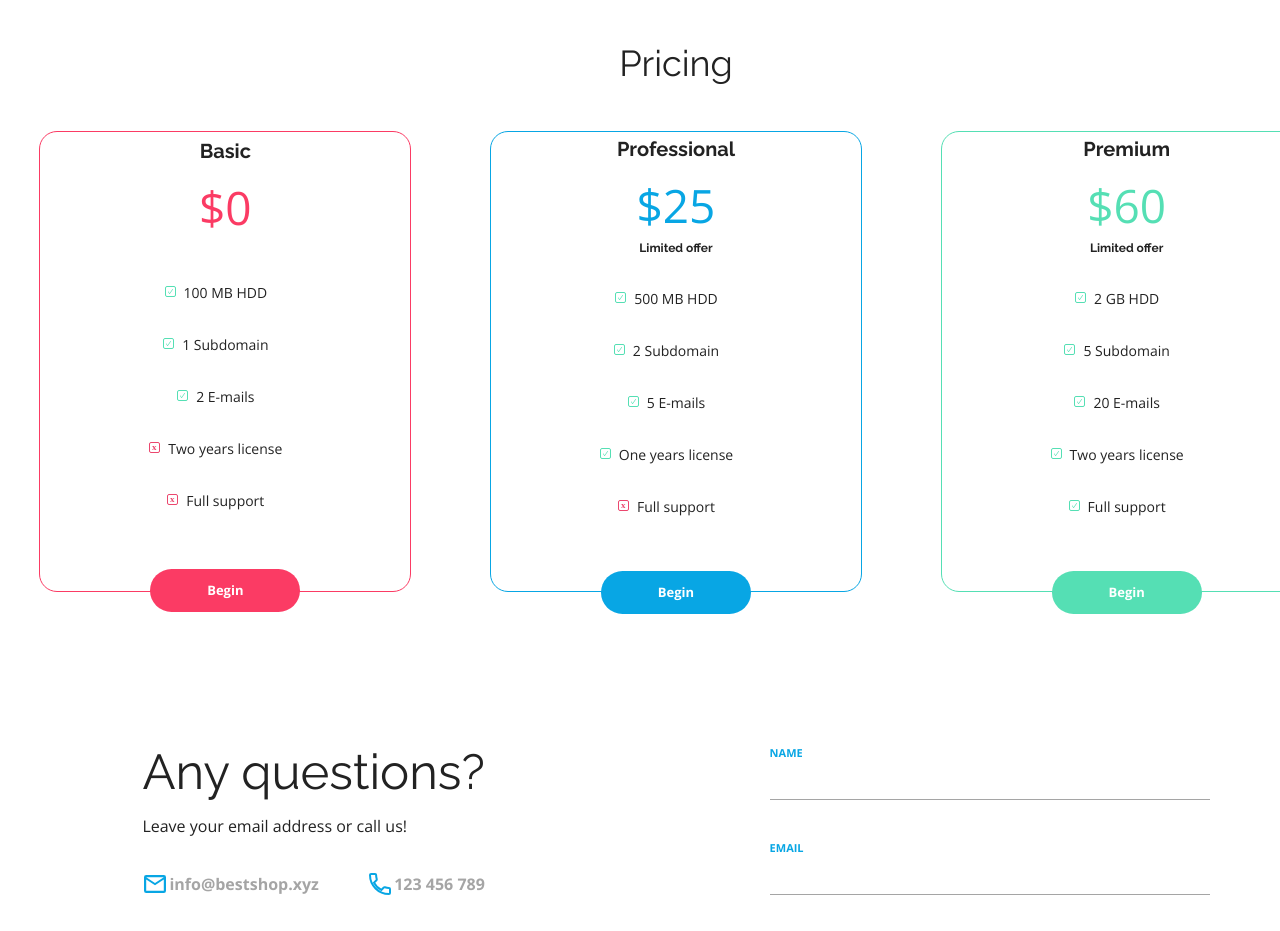
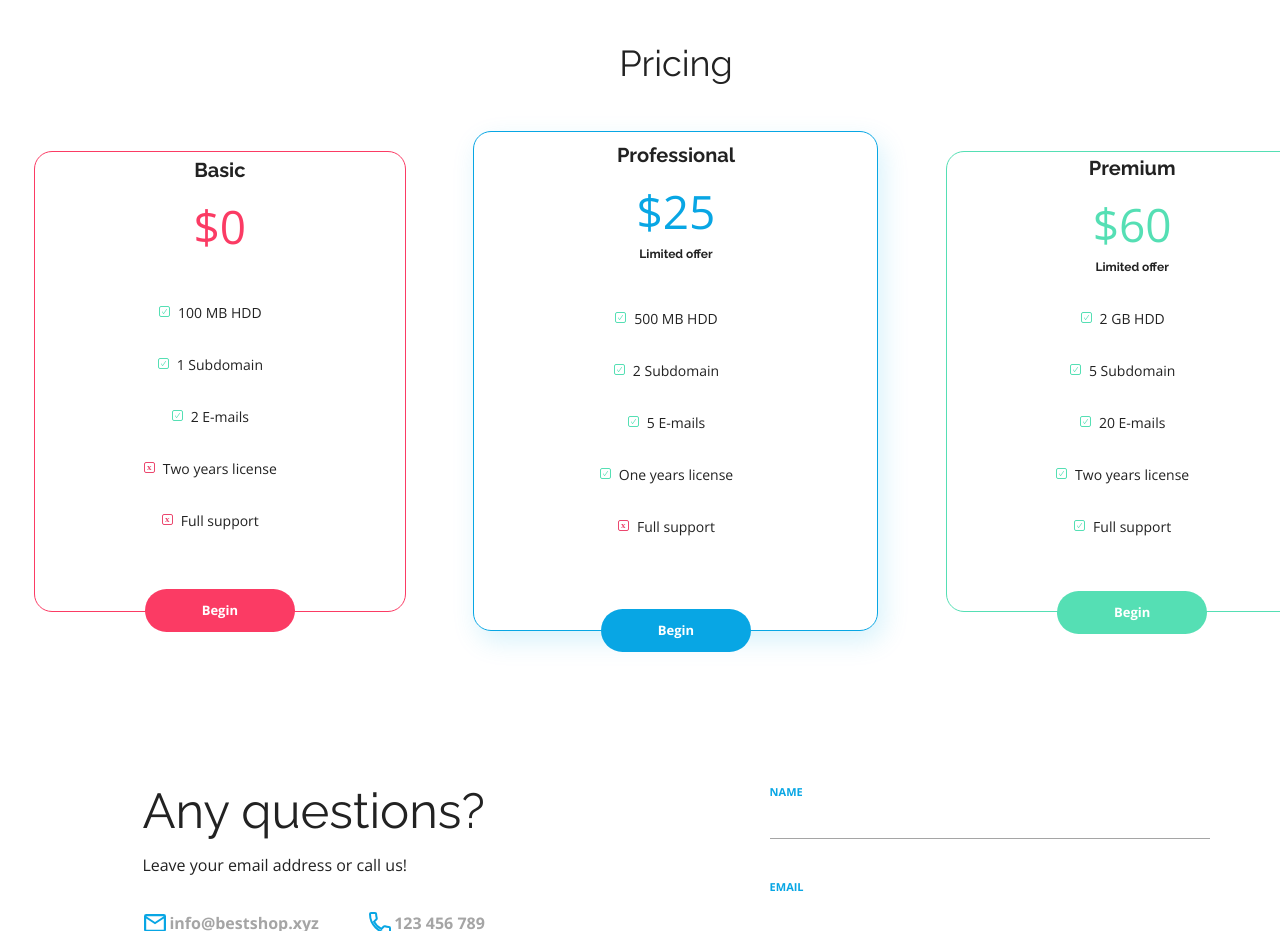
Before and after one commit to L0G4NEK/BestShop, a plain HTML site: page index.html in a window 1280 px wide. Shown: the part 2940-3871 px from the top of the page. Drawn offline with nearby package versions, Linux system fonts and the light colour scheme.

Commit message:
Pricing - wyróżnienie

```diff
--- a/css/style.css
+++ b/css/style.css
@@ -396,6 +396,9 @@ header div {
 
 .article-blue {
     border-color: var(--color-primary);
+    box-shadow: 5px 10px 27px #07ACE629;
+    height: 500px;
+    width: 405px;
 }
 
 .article-blue h4{
@@ -631,6 +634,7 @@ footer .container {
 
 .btn-blue {
     background-color: var(--color-primary);
+    bottom: -35px;
 }
 
 .btn-submit {
```
